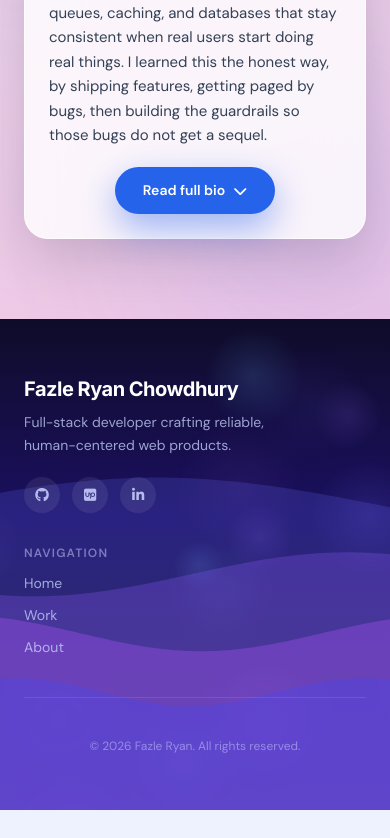
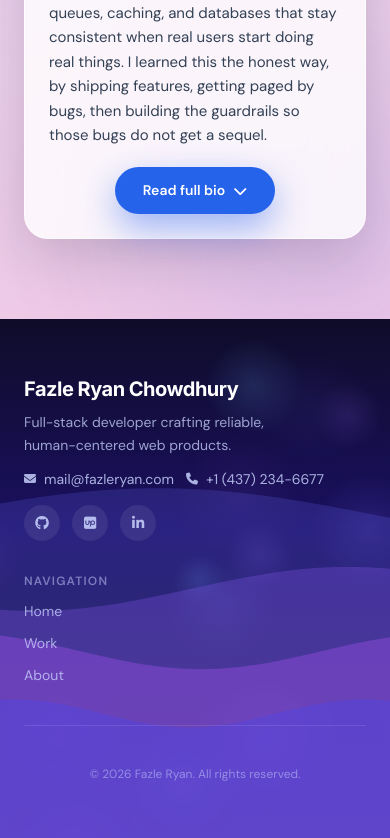
Before and after one commit to ryan7998/fazleryan.com_v3, a Nuxt app: page / in a window 390 px wide. Shown: the part 2766-3604 px from the top of the page. Before the commit the page ends 3576 px from the top, so only its background shows below. Built offline with nearby package versions, Linux system fonts and the light colour scheme.

Commit message:
Update TheFooter component: enhance contact information section with email and phone links, improve layout for better accessibility, and adjust styles for consistency. Update social links section for clarity.

```diff
--- a/components/TheFooter.vue
+++ b/components/TheFooter.vue
@@ -74,12 +74,31 @@ const navStyle = computed(() => ({
           <p class="font-heading text-xl font-bold text-white tracking-tight">
             Fazle Ryan Chowdhury
           </p>
-          <p class="max-w-[320px] text-sm leading-relaxed" style="color: rgba(203,213,255,0.75);">
-            Full-stack developer crafting reliable,<br>human-centered web products.
+          <p class="max-w-[360px] text-sm leading-relaxed" style="color: rgba(203,213,255,0.75);">
+            Full-stack developer crafting reliable,<br />human-centered web products.
           </p>
 
-          <!-- Social icons -->
-          <div class="flex gap-3 pt-3" aria-label="Social links">
+          <!-- Contact + social -->
+          <div class="mt-3 flex flex-col gap-3 text-sm" aria-label="Contact information">
+            <div class="flex flex-wrap items-center gap-3" style="color: rgba(203,213,255,0.82);">
+              <a
+                href="mailto:mail@fazleryan.com"
+                class="inline-flex items-center gap-2 no-underline transition hover:opacity-100"
+              >
+                <i class="fa-solid fa-envelope text-xs" aria-hidden="true"></i>
+                <span>mail@fazleryan.com</span>
+              </a>
+              <span class="hidden text-[rgba(148,163,184,0.7)] md:inline">·</span>
+              <a
+                href="tel:+14372346677"
+                class="inline-flex items-center gap-2 no-underline transition hover:opacity-100"
+              >
+                <i class="fa-solid fa-phone text-xs" aria-hidden="true"></i>
+                <span>+1 (437) 234-6677</span>
+              </a>
+            </div>
+
+            <div class="flex gap-3 pt-1" aria-label="Social links">
             <a
               href="https://github.com/ryan7998"
               target="_blank"
@@ -116,6 +135,7 @@ const navStyle = computed(() => ({
             >
               <i class="fa-brands fa-linkedin-in text-sm" aria-hidden="true"></i>
             </a>
+            </div>
           </div>
         </div>
 
```
